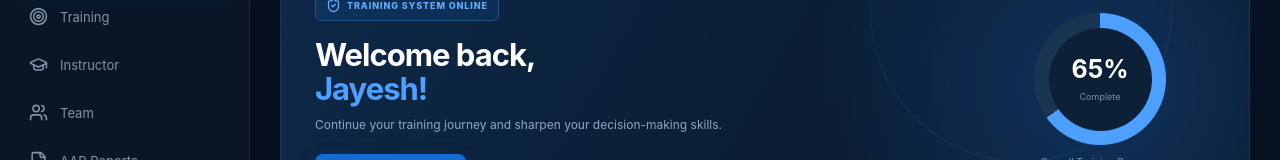
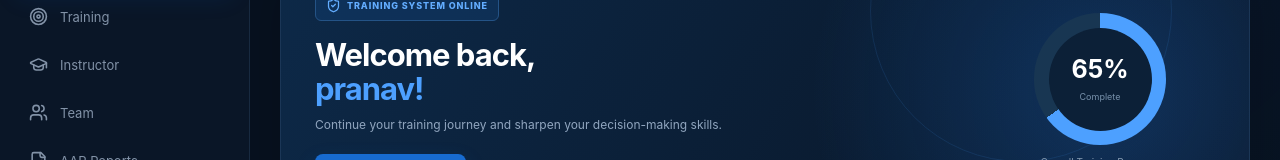
Before and after one commit to pranavlangade2006/command-x, a Next.js app: page /dashboard in a window 1280 px wide. Shown: the part 171-331 px from the top of the page. Built offline with nearby package versions, Linux system fonts and the light colour scheme.

Commit message:
Update page.tsx

```diff
--- a/app/dashboard/page.tsx
+++ b/app/dashboard/page.tsx
@@ -72,7 +72,7 @@ export default function Dashboard() {
             <h2>
               Welcome back,
               <br />
-              <span>Jayesh!</span>
+              <span>pranav!</span>
             </h2>
 
             <p>
```
